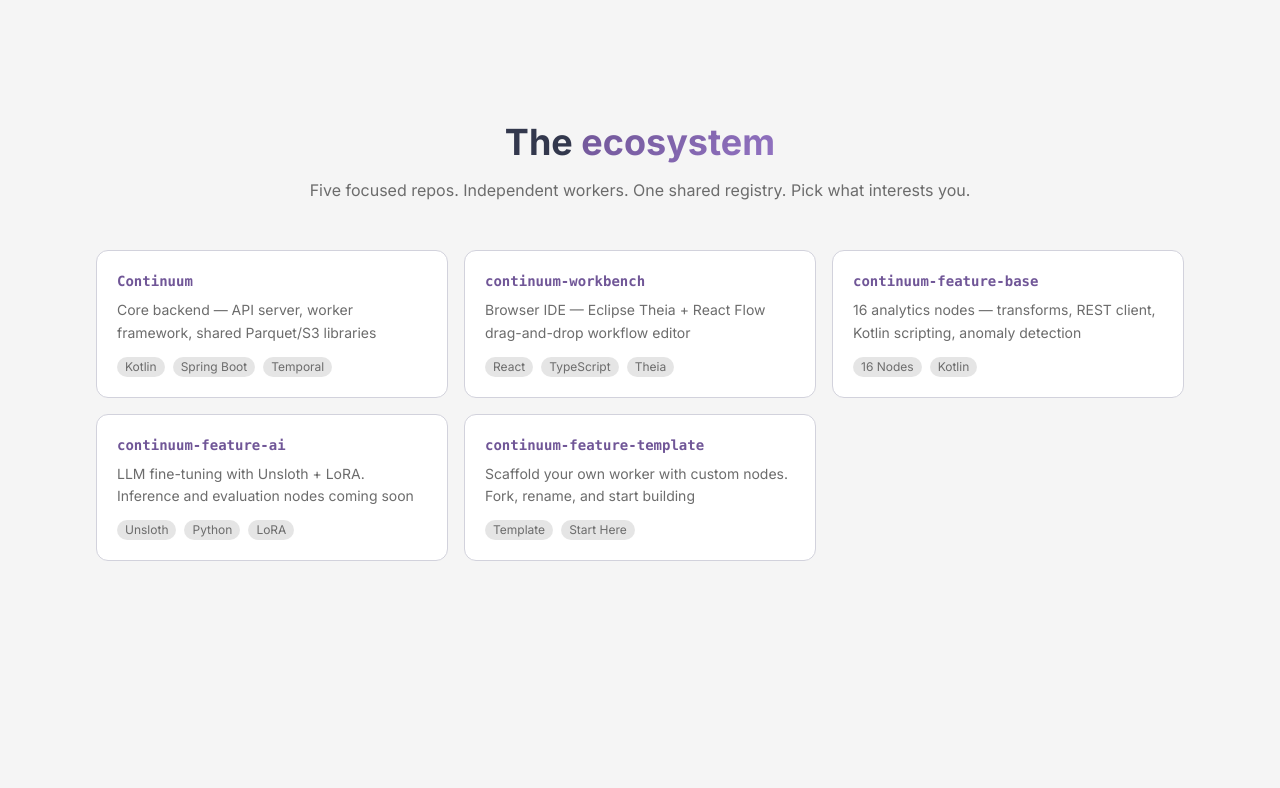
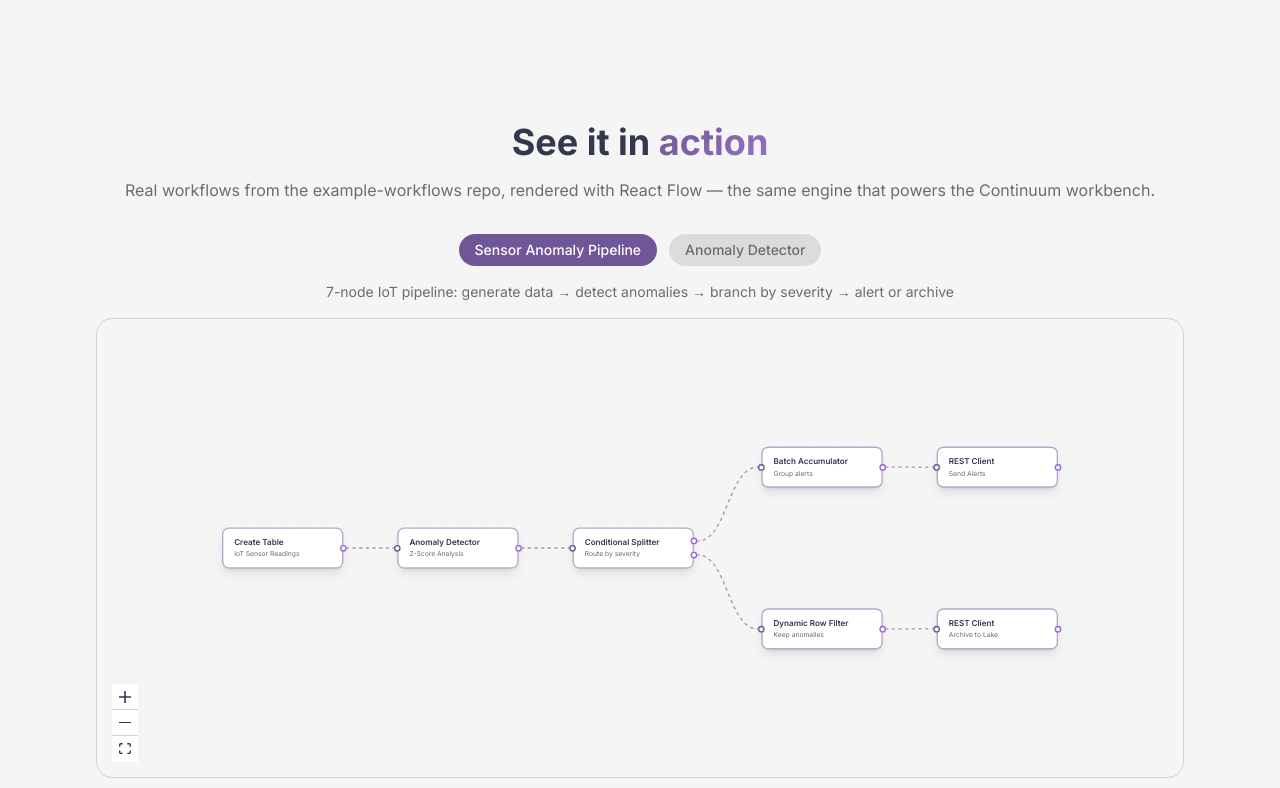
Before and after one commit to projectcontinuum/continuum-website, a React (Vite) app: page / in a window 1280 px wide. Shown: the part 1540-2328 px from the top of the page. Built offline with nearby package versions, Linux system fonts and the light colour scheme.

Commit message:
add some example

```diff
--- a/package.json
+++ b/package.json
@@ -9,6 +9,7 @@
     "preview": "vite preview"
   },
   "dependencies": {
+    "@xyflow/react": "^12.10.1",
     "framer-motion": "^11.15.0",
     "react": "^18.3.1",
     "react-dom": "^18.3.1",
--- a/src/App.tsx
+++ b/src/App.tsx
@@ -3,11 +3,13 @@
 import { motion, AnimatePresence } from 'framer-motion';
 import Hero from './components/Hero';
 import Features from './components/Features';
+import WorkflowPreview from './components/WorkflowPreview';
 import SneakPeek from './components/SneakPeek';
 import Footer from './components/Footer';
 
 const NAV_LINKS = [
   { label: 'Features', href: '#features' },
+  { label: 'Demos', href: '#see-it' },
   { label: 'Ecosystem', href: '#ecosystem' },
   { label: 'Roadmap', href: '#contribute' },
 ] as const;
@@ -169,6 +171,7 @@
     <>
       <Hero />
       <Features />
+      <WorkflowPreview />
       <SneakPeek />
     </>
   );
--- /dev/null
+++ b/src/components/WorkflowPreview.tsx
@@ -0,0 +1,167 @@
+import { useState } from 'react';
+import {
+  ReactFlow,
+  Background,
+  Controls,
+  Handle,
+  Position,
+  type Node,
+  type Edge,
+  type NodeProps,
+} from '@xyflow/react';
+import '@xyflow/react/dist/style.css';
+
+/* Simplified BaseNode matching the Continuum workbench look */
+function BaseNode({ data }: NodeProps) {
+  const nodeData = data as { title: string; subTitle: string; inputs: Record<string, unknown> | null; outputs: Record<string, unknown> | null };
+  return (
+    <div className="min-w-[180px] rounded-[10px] border-2 border-accent/50 bg-card px-4 py-3 shadow-lg">
+      {/* Input handles */}
+      {nodeData.inputs &&
+        Object.keys(nodeData.inputs).map((portId, i, arr) => (
+          <Handle
+            key={portId}
+            id={portId}
+            type="target"
+            position={Position.Left}
+            className="!h-2.5 !w-2.5 !border-2 !border-accent !bg-base"
+            style={{ top: `${((i + 1) / (arr.length + 1)) * 100}%` }}
+          />
+        ))}
+
+      <div className="text-xs font-semibold text-fg">{nodeData.title}</div>
+      <div className="mt-0.5 text-[10px] text-fg-muted">{nodeData.subTitle}</div>
+
+      {/* Output handles */}
+      {nodeData.outputs &&
+        Object.keys(nodeData.outputs).map((portId, i, arr) => (
+          <Handle
+            key={portId}
+            id={portId}
+            type="source"
+            position={Position.Right}
+            className="!h-2.5 !w-2.5 !border-2 !border-purple !bg-base"
+            style={{ top: `${((i + 1) / (arr.length + 1)) * 100}%` }}
+          />
+        ))}
+    </div>
+  );
+}
+
+const nodeTypes = { BaseNode };
+
+/* ── Example workflow data extracted from .cwf files ── */
+
+interface WorkflowExample {
+  name: string;
+  description: string;
+  nodes: Node[];
+  edges: Edge[];
+}
+
+const SENSOR_PIPELINE: WorkflowExample = {
+  name: 'Sensor Anomaly Pipeline',
+  description: '7-node IoT pipeline: generate data → detect anomalies → branch by severity → alert or archive',
+  nodes: [
+    { id: '1', type: 'BaseNode', position: { x: 0, y: 200 }, data: { title: 'Create Table', subTitle: 'IoT Sensor Readings', inputs: null, outputs: { data: {} } } },
+    { id: '2', type: 'BaseNode', position: { x: 260, y: 200 }, data: { title: 'Anomaly Detector', subTitle: 'Z-Score Analysis', inputs: { data: {} }, outputs: { data: {} } } },
+    { id: '3', type: 'BaseNode', position: { x: 520, y: 200 }, data: { title: 'Conditional Splitter', subTitle: 'Route by severity', inputs: { data: {} }, outputs: { high: {}, low: {} } } },
+    { id: '4', type: 'BaseNode', position: { x: 800, y: 80 }, data: { title: 'Batch Accumulator', subTitle: 'Group alerts', inputs: { data: {} }, outputs: { data: {} } } },
+    { id: '5', type: 'BaseNode', position: { x: 1060, y: 80 }, data: { title: 'REST Client', subTitle: 'Send Alerts', inputs: { data: {} }, outputs: { data: {} } } },
+    { id: '6', type: 'BaseNode', position: { x: 800, y: 320 }, data: { title: 'Dynamic Row Filter', subTitle: 'Keep anomalies', inputs: { data: {} }, outputs: { data: {} } } },
+    { id: '7', type: 'BaseNode', position: { x: 1060, y: 320 }, data: { title: 'REST Client', subTitle: 'Archive to Lake', inputs: { data: {} }, outputs: { data: {} } } },
+  ],
+  edges: [
+    { id: 'e1-2', source: '1', sourceHandle: 'data', target: '2', targetHandle: 'data', type: 'default' },
+    { id: 'e2-3', source: '2', sourceHandle: 'data', target: '3', targetHandle: 'data', type: 'default' },
+    { id: 'e3-4', source: '3', sourceHandle: 'high', target: '4', targetHandle: 'data', type: 'default' },
+    { id: 'e4-5', source: '4', sourceHandle: 'data', target: '5', targetHandle: 'data', type: 'default' },
+    { id: 'e3-6', source: '3', sourceHandle: 'low', target: '6', targetHandle: 'data', type: 'default' },
+    { id: 'e6-7', source: '6', sourceHandle: 'data', target: '7', targetHandle: 'data', type: 'default' },
+  ],
+};
+
+const ANOMALY_DETECTOR: WorkflowExample = {
+  name: 'Anomaly Detector',
+  description: '3-node flow: generate 1000 sensor readings → Z-score outlier detection → split by threshold',
+  nodes: [
+    { id: '2', type: 'BaseNode', position: { x: 0, y: 200 }, data: { title: 'Create Table', subTitle: '1000 sensor readings', inputs: null, outputs: { data: {} } } },
+    { id: '3', type: 'BaseNode', position: { x: 300, y: 200 }, data: { title: 'Anomaly Detector', subTitle: 'Z-Score outlier detection', inputs: { data: {} }, outputs: { data: {} } } },
+    { id: '6', type: 'BaseNode', position: { x: 600, y: 200 }, data: { title: 'Conditional Splitter', subTitle: 'Split by threshold', inputs: { data: {} }, outputs: { high: {}, low: {} } } },
+  ],
+  edges: [
+    { id: 'e2-3', source: '2', sourceHandle: 'data', target: '3', targetHandle: 'data', type: 'default' },
+    { id: 'e3-6', source: '3', sourceHandle: 'data', target: '6', targetHandle: 'data', type: 'default' },
+  ],
+};
+
+const WORKFLOWS = [SENSOR_PIPELINE, ANOMALY_DETECTOR];
+
+export default function WorkflowPreview() {
+  const [active, setActive] = useState(0);
+  const wf = WORKFLOWS[active];
+
+  return (
+    <section id="see-it" aria-labelledby="see-it-heading" className="py-20 sm:py-28">
+      <div className="mx-auto max-w-6xl px-4 sm:px-6 lg:px-8">
+        <div className="mb-8 text-center">
+          <h2 id="see-it-heading" className="text-3xl font-bold sm:text-4xl">
+            See it in <span className="text-gradient">action</span>
+          </h2>
+          <p className="mt-4 text-fg-muted">
+            Real workflows from the example-workflows repo, rendered with React Flow — the same
+            engine that powers the Continuum workbench.
+          </p>
+        </div>
+
+        {/* Workflow selector tabs */}
+        <div className="mb-4 flex justify-center gap-3">
+          {WORKFLOWS.map((w, i) => (
+            <button
+              key={w.name}
+              type="button"
+              onClick={() => setActive(i)}
+              className={`rounded-full px-4 py-1.5 text-sm font-medium transition-colors ${
+                i === active
+                  ? 'bg-accent text-on-accent'
+                  : 'bg-overlay/10 text-fg-muted hover:text-fg'
+              }`}
+            >
+              {w.name}
+            </button>
+          ))}
+        </div>
+
+        <p className="mb-4 text-center text-sm text-fg-muted">{wf.description}</p>
+
+        {/* React Flow canvas */}
+        <div className="overflow-hidden rounded-2xl border border-divider" style={{ height: 460 }}>
+          <ReactFlow
+            key={wf.name}
+            nodes={wf.nodes}
+            edges={wf.edges}
+            nodeTypes={nodeTypes}
+            fitView
+            fitViewOptions={{ padding: 0.3 }}
+            nodesDraggable={false}
+            nodesConnectable={false}
+            elementsSelectable={false}
+            panOnDrag
+            zoomOnScroll={false}
+            proOptions={{ hideAttribution: true }}
+            defaultEdgeOptions={{
+              style: { stroke: 'var(--svg-accent)', strokeWidth: 2, opacity: 0.6 },
+              animated: true,
+            }}
+          >
+            <Background gap={20} size={1} color="var(--svg-accent)" style={{ opacity: 0.08 }} />
+            <Controls
+              showInteractive={false}
+              className="!rounded-lg !border-divider !bg-card !shadow-none [&>button]:!border-divider [&>button]:!bg-card [&>button]:!fill-fg-muted [&>button:hover]:!bg-overlay/10"
+            />
+          </ReactFlow>
+        </div>
+      </div>
+    </section>
+  );
+}
```
Also changed, not shown: 1 other file (tests, documents, lock files or other folders).
